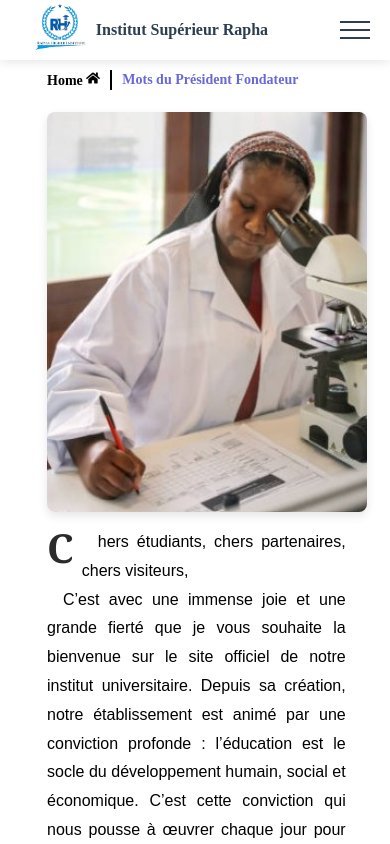
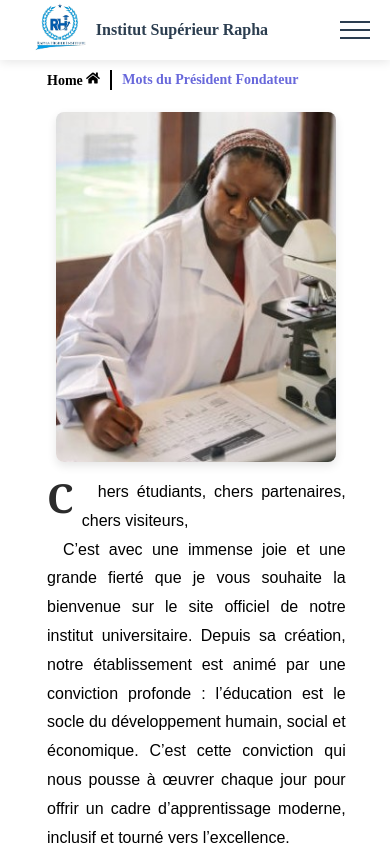
Before and after one commit to djufomene/raphainstitut, a React (Vite) app: page /MotsPresident in a window 390 px wide. Built offline with nearby package versions, Linux system fonts and the light colour scheme.

Commit message:
modification sur Accueil.sccs

```diff
--- a/src/styles/MotsPresident.scss
+++ b/src/styles/MotsPresident.scss
@@ -92,11 +92,14 @@
       }
 
       .image-flottante {
-        width: 320px;
-        height: 400px;
-        border-radius: 8px;
-        box-shadow: 0 4px 10px rgba(0, 0, 0, 0.1);
-        object-fit: cover;
+
+    float: none;              // Ne pas flotter à gauche
+    display: block;           // Pour que margin auto fonctionne
+    margin: 0 auto 1rem auto; // Centre horizontalement
+    width: 280px;             // Taille adaptée (tu peux ajuster)
+    height: 350px;             // Garde le ratio
+
+
       }
 
 
```
